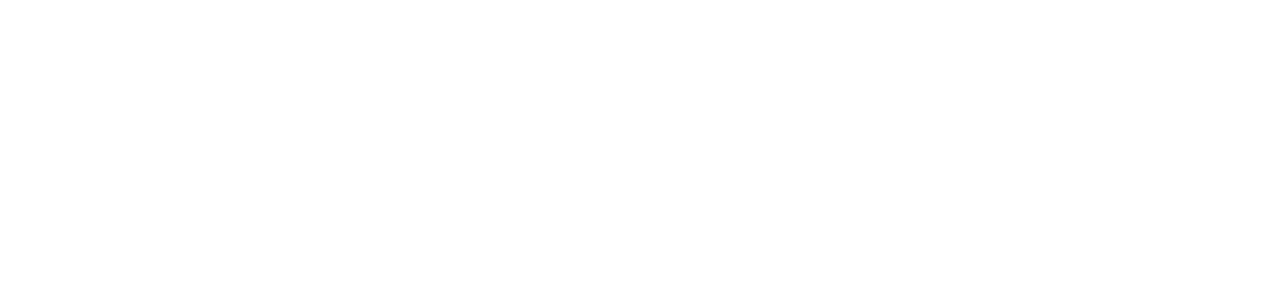
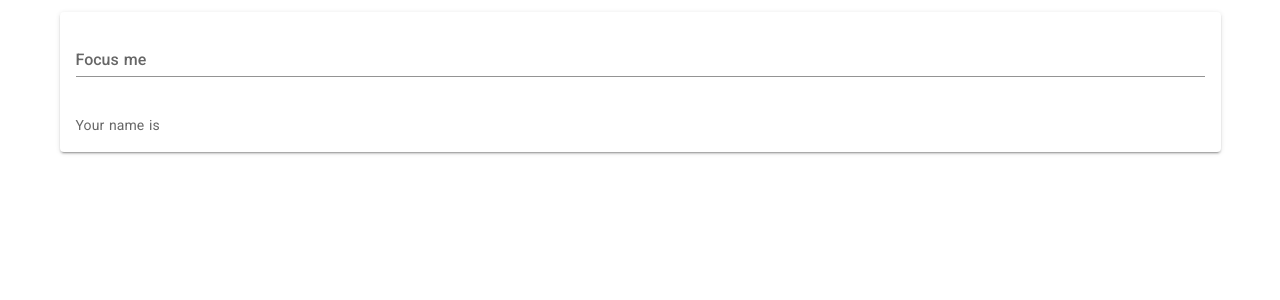
Before and after one commit to tmtk75/nuxt-typescript-boilerplate, a Nuxt app: page /sample in a window 1280 px wide. Before the commit this address had no page. Shown: the top 300 px of the page. Built offline with nearby package versions, Linux system fonts and the light colour scheme.

Commit message:
add: /sample page.

```diff
--- a/package.json
+++ b/package.json
@@ -1,7 +1,7 @@
 {
   "name": "nuxt-typescript-boilerplate",
   "version": "1.0.0",
-  "description": "Nuxt.js project",
+  "description": "Nuxt in TypeScript with Vuetify boilerplate.",
   "author": "tmtm75",
   "private": false,
   "scripts": {
--- a/pages/index.vue
+++ b/pages/index.vue
@@ -21,6 +21,7 @@
       </div>
     </div>
     <v-btn color="primary">Vuetify Button</v-btn>
+    <nuxt-link to="/sample">sample</nuxt-link>
   </section>
 </template>
 
--- /dev/null
+++ b/pages/sample.vue
@@ -0,0 +1,20 @@
+<template>
+  <v-container>
+    <v-card>
+      <v-card-title>
+        <v-text-field v-model="yourName" label="Focus me" hint="Your name" />
+      </v-card-title>
+      <v-card-text> Your name is {{ yourName }} </v-card-text>
+    </v-card>
+  </v-container>
+</template>
+
+<script>
+export default {
+  data() {
+    return {
+      yourName: ""
+    };
+  }
+};
+</script>
```
Also changed, not shown: 1 other file (tests, documents, lock files or other folders).
